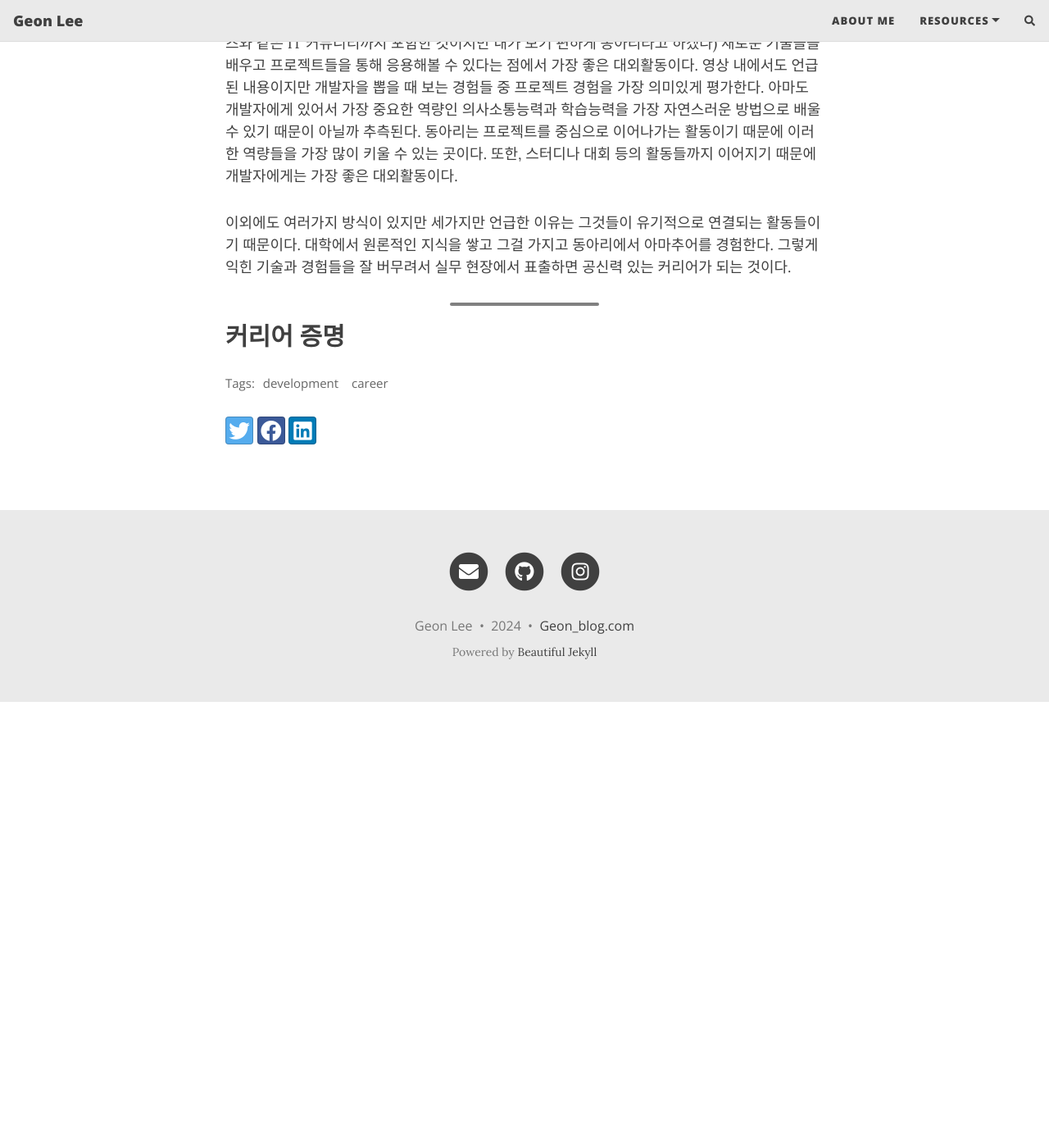
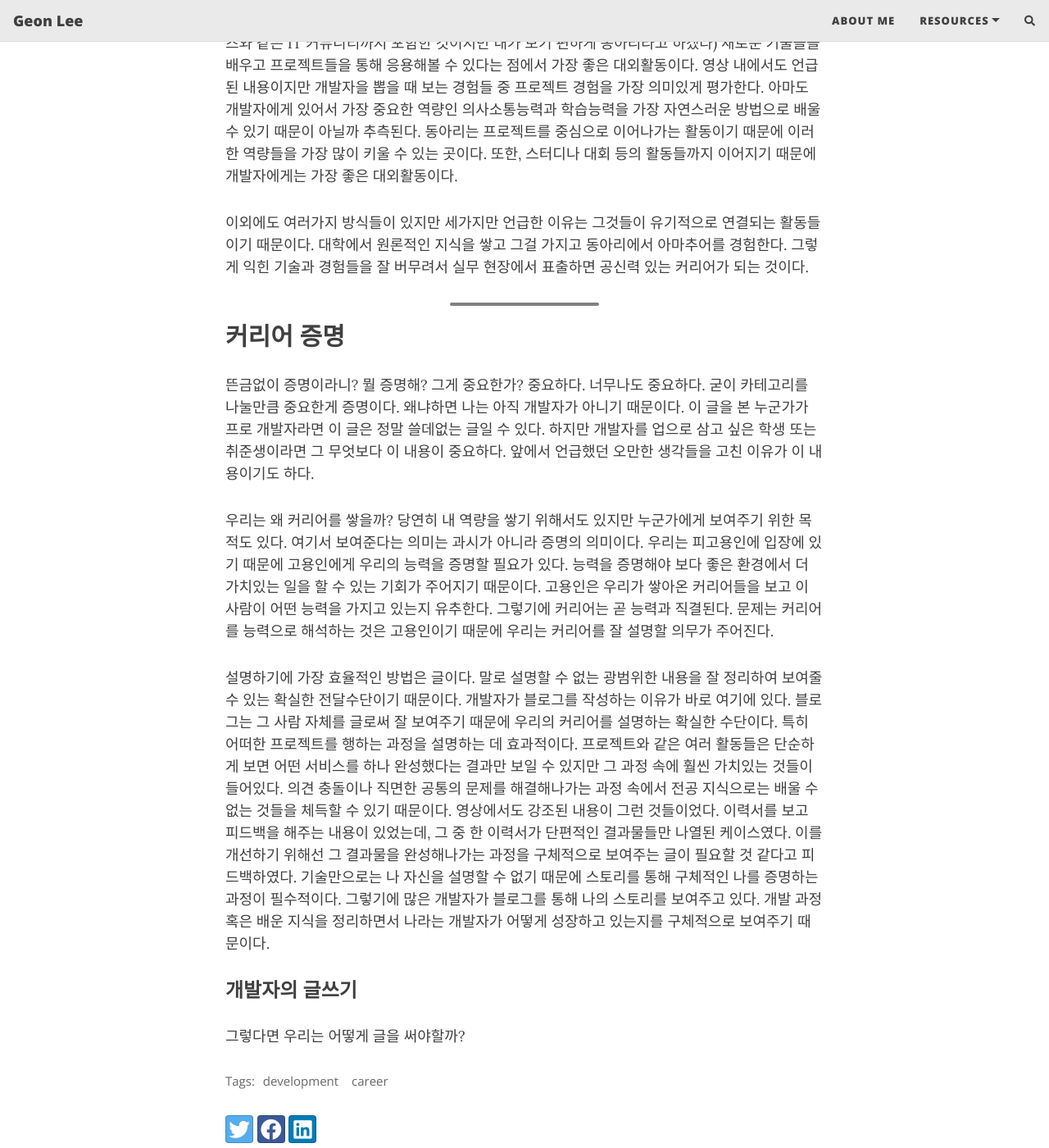
Before and after one commit to geon-2/geon-2.github.io, a Jekyll site: the page built from _posts/2024-02-26-start-career.md, in a window 1280 px wide and 1400 px high, scrolled down 1841 px. Shown: the whole window at 82% size. Built offline with Jekyll 4.4.1, drawn with Linux system fonts in a browser that asks for light colours; nearby versions of some CDN libraries; comment, search, counter and statistics services are not loaded; before the commit the page ends 2697 px from its top, so only the background shows below that.

Commit message:
update post

```diff
--- a/_posts/2024-02-26-start-career.md
+++ b/_posts/2024-02-26-start-career.md
@@ -29,10 +29,25 @@ tags: [development, career]
 
 두번째는 대학이다. 실제 커리어로 인정될지는 모르겠지만 내 가치를 올리는데 중요한 요소들이 그 속에 존재한다. 영상에서 대학교 때 습득한 전공 지식의 가치를 설명하였는데, 그들은 개발 과정에서 부딪히게되는 문제들을 해결하는게 기반이 되는 내용들이 그 속에 들어있다고 하였다. 그 지식들을 응용하여 실무에 적용하는 것이 문제 해결에서 가장 중요한 요소라는 것이다. 따라서, 이후 커리어를 쌓는 과정에서 내 가치를 증명하는 지식들을 잘 이해하고 습득하는 것이 중요하고, 그러한 지식들을 쌓을 수 있는 곳이 대학이다. 이 뿐만 아니라 대외적인 활동들을 쉽게 접할 수 있다는 점에서도 중요한 곳이다.
 
-세번째 대외활동이다. 대외활동은 원론적인 지식을 쌓는 목적에서는 당연하게도 대학보다 떨어지지만 커리어를 쌓는 목적이라면 대학보다 더욱 중요하다고 생각된다. 레거시가 중요하다고 하지만 그 기술들만으로는 생존할 수 없는 직군이 개발 직군에 특징이다. 은퇴 전까지 공부하라는 말이 있는 것처럼 새로 나온 기술들을 누구보다 먼저 접하고 익히는 것이 중요하기 때문이다. 그런 점에서 대외활동은 개발자가 지녀야하는 필수적인 역량들을 자연스럽게 익히는데 좋은 활동이라고 생각된다. 대외활동에는 여러가지 종류가 있지만 동아리가 가장 대표적이다. (여기서 언급하는 동아리는 넥스터즈와 같은 IT 커뮤니티까지 포함한 것이지만 내가 보기 편하게 동아리라고 하겠다) 새로운 기술들을 배우고 프로젝트들을 통해 응용해볼 수 있다는 점에서 가장 좋은 대외활동이다. 영상 내에서도 언급된 내용이지만 개발자을 뽑을 때 보는 경험들 중 프로젝트 경험을 가장 의미있게 평가한다. 아마도 개발자에게 있어서 가장 중요한 역량인 의사소통능력과 학습능력을 가장 자연스러운 방법으로 배울 수 있기 때문이 아닐까 추측된다. 동아리는 프로젝트를 중심으로 이어나가는 활동이기 때문에 이러한 역량들을 가장 많이 키울 수 있는 곳이다. 또한, 스터디나 대회 등의 활동들까지 이어지기 때문에 개발자에게는 가장 좋은 대외활동이다.
+세번째 대외활동이다. 대외활동은 원론적인 지식을 쌓는 목적에서는 당연하게도 대학보다 떨어지지만 커리어를 쌓는 목적이라면 대학보다 더욱 중요하다고 생각된다. 레거시가 중요하다고 하지만 그 기술들만으로는 생존할 수 없는 직군이 개발 직군에 특징이다. 은퇴 전까지 공부하라는 말이 있는 것처럼 새로 나온 기술들을 누구보다 먼저 접하고 익히는 것이 중요하기 때문이다. 그런 점에서 대외활동은 개발자가 지녀야하는 필수적인 역량들을 자연스럽게 익히는데 좋은 활동이라고 생각된다.
+대외활동에는 여러가지 종류가 있지만 동아리가 가장 대표적이다. (여기서 언급하는 동아리는 넥스터즈와 같은 IT 커뮤니티까지 포함한 것이지만 내가 보기 편하게 동아리라고 하겠다) 새로운 기술들을 배우고 프로젝트들을 통해 응용해볼 수 있다는 점에서 가장 좋은 대외활동이다. 영상 내에서도 언급된 내용이지만 개발자을 뽑을 때 보는 경험들 중 프로젝트 경험을 가장 의미있게 평가한다. 아마도 개발자에게 있어서 가장 중요한 역량인 의사소통능력과 학습능력을 가장 자연스러운 방법으로 배울 수 있기 때문이 아닐까 추측된다. 동아리는 프로젝트를 중심으로 이어나가는 활동이기 때문에 이러한 역량들을 가장 많이 키울 수 있는 곳이다. 또한, 스터디나 대회 등의 활동들까지 이어지기 때문에 개발자에게는 가장 좋은 대외활동이다.
 
-이외에도 여러가지 방식이 있지만 세가지만 언급한 이유는 그것들이 유기적으로 연결되는 활동들이기 때문이다. 대학에서 원론적인 지식을 쌓고 그걸 가지고 동아리에서 아마추어를 경험한다. 그렇게 익힌 기술과 경험들을 잘 버무려서 실무 현장에서 표출하면 공신력 있는 커리어가 되는 것이다.
+이외에도 여러가지 방식들이 있지만 세가지만 언급한 이유는 그것들이 유기적으로 연결되는 활동들이기 때문이다. 대학에서 원론적인 지식을 쌓고 그걸 가지고 동아리에서 아마추어를 경험한다. 그렇게 익힌 기술과 경험들을 잘 버무려서 실무 현장에서 표출하면 공신력 있는 커리어가 되는 것이다.
+
 
 ---
 
+
 ## 커리어 증명
+
+뜬금없이 증명이라니? 뭘 증명해? 그게 중요한가?
+중요하다. 너무나도 중요하다. 굳이 카테고리를 나눌만큼 중요한게 증명이다. 왜냐하면 나는 아직 개발자가 아니기 때문이다.
+이 글을 본 누군가가 프로 개발자라면 이 글은 정말 쓸데없는 글일 수 있다. 하지만 개발자를 업으로 삼고 싶은 학생 또는 취준생이라면 그 무엇보다 이 내용이 중요하다. 앞에서 언급했던 오만한 생각들을 고친 이유가 이 내용이기도 하다.
+
+우리는 왜 커리어를 쌓을까? 당연히 내 역량을 쌓기 위해서도 있지만 누군가에게 보여주기 위한 목적도 있다. 여기서 보여준다는 의미는 과시가 아니라 증명의 의미이다. 우리는 피고용인에 입장에 있기 때문에 고용인에게 우리의 능력을 증명할 필요가 있다. 능력을 증명해야 보다 좋은 환경에서 더 가치있는 일을 할 수 있는 기회가 주어지기 때문이다. 고용인은 우리가 쌓아온 커리어들을 보고 이 사람이 어떤 능력을 가지고 있는지 유추한다. 그렇기에 커리어는 곧 능력과 직결된다. 문제는 커리어를 능력으로 해석하는 것은 고용인이기 때문에 우리는 커리어를 잘 설명할 의무가 주어진다.
+
+설명하기에 가장 효율적인 방법은 글이다. 말로 설명할 수 없는 광범위한 내용을 잘 정리하여 보여줄 수 있는 확실한 전달수단이기 때문이다. 개발자가 블로그를 작성하는 이유가 바로 여기에 있다. 블로그는 그 사람 자체를 글로써 잘 보여주기 때문에 우리의 커리어를 설명하는 확실한 수단이다. 특히 어떠한 프로젝트를 행하는 과정을 설명하는 데 효과적이다. 프로젝트와 같은 여러 활동들은 단순하게 보면 어떤 서비스를 하나 완성했다는 결과만 보일 수 있지만 그 과정 속에 훨씬 가치있는 것들이 들어있다. 의견 충돌이나 직면한 공통의 문제를 해결해나가는 과정 속에서 전공 지식으로는 배울 수 없는 것들을 체득할 수 있기 때문이다. 영상에서도 강조된 내용이 그런 것들이었다. 이력서를 보고 피드백을 해주는 내용이 있었는데, 그 중 한 이력서가 단편적인 결과물들만 나열된 케이스였다. 이를 개선하기 위해선 그 결과물을 완성해나가는 과정을 구체적으로 보여주는 글이 필요할 것 같다고 피드백하였다. 기술만으로는 나 자신을 설명할 수 없기 때문에 스토리를 통해 구체적인 나를 증명하는 과정이 필수적이다. 그렇기에 많은 개발자가 블로그를 통해 나의 스토리를 보여주고 있다. 개발 과정 혹은 배운 지식을 정리하면서 나라는 개발자가 어떻게 성장하고 있는지를 구체적으로 보여주기 때문이다.
+
+### 개발자의 글쓰기
+
+그렇다면 우리는 어떻게 글을 써야할까?
```
